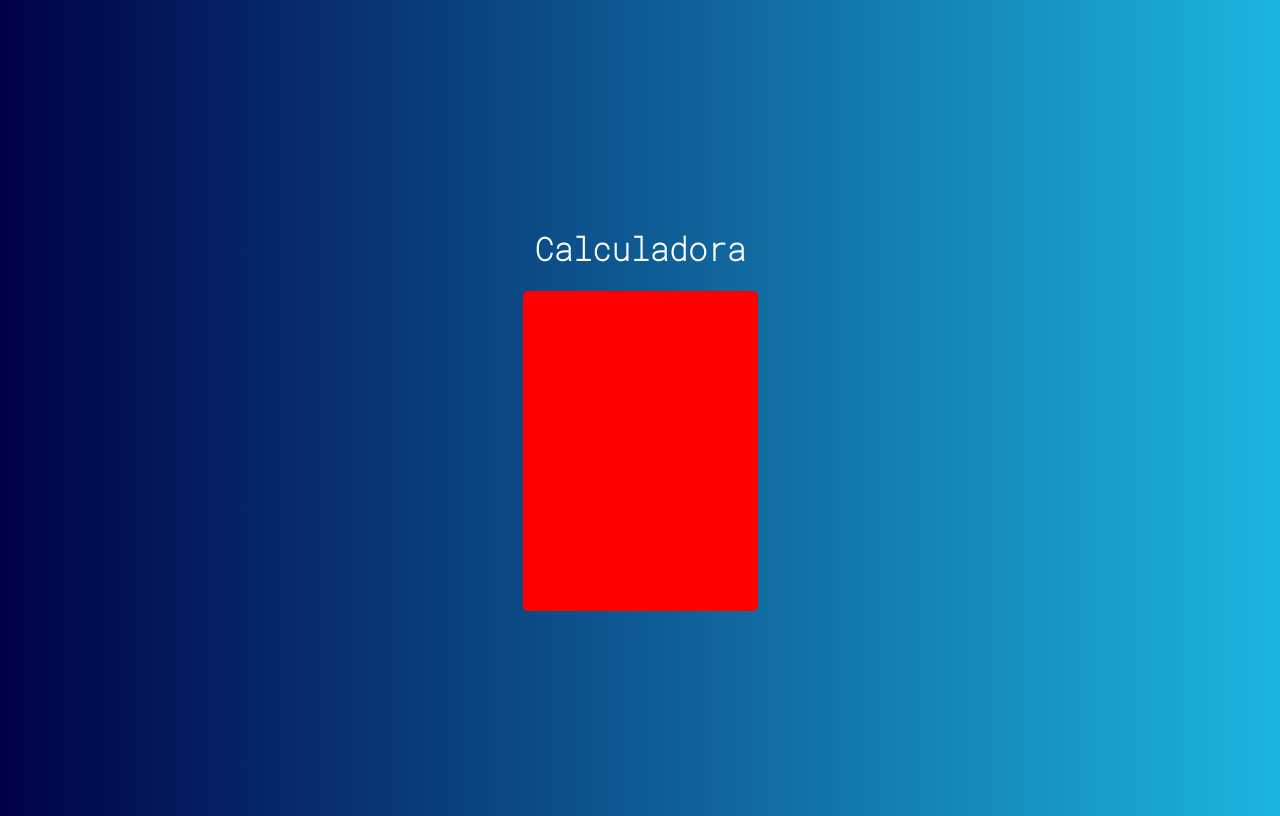
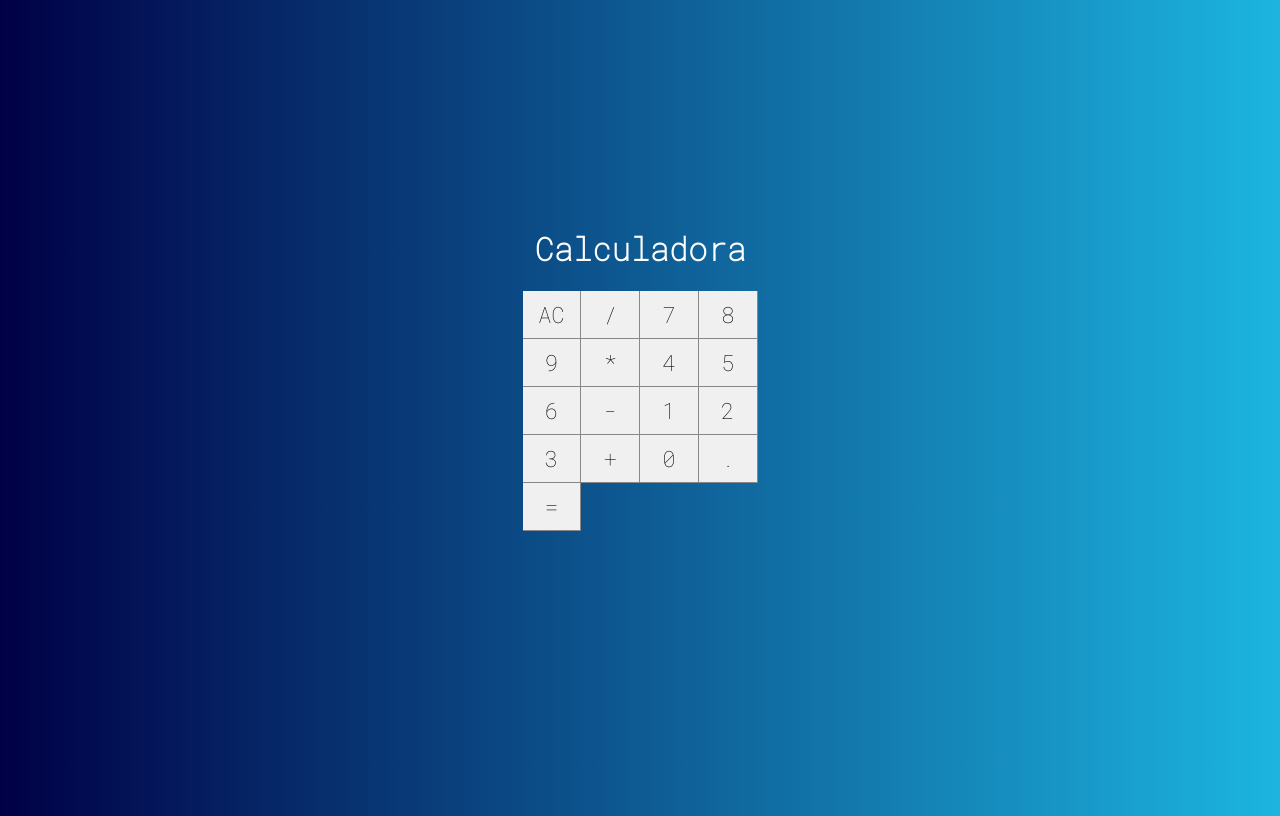
Before and after one commit to ManoelRodriguez/calculadora-react, a React (Create React App) app: page / in a window 1280 px wide. Built offline with nearby package versions, Linux system fonts and the light colour scheme.

Commit message:
Renderizando botões

```diff
--- /dev/null
+++ b/src/components/Button.css
@@ -0,0 +1,13 @@
+:root {
+    --bg--button: #f0f0f0;
+    --border-button: solid 1px #888;
+}
+
+.button {
+    font-size: 1.4rem;
+    background-color: var(--bg--button);
+    border: none;
+    border-right: var(--border-button);
+    border-bottom: var(--border-button);
+    outline: none;
+}
--- /dev/null
+++ b/src/components/Button.jsx
@@ -0,0 +1,8 @@
+import React from 'react'
+import './Button.css'
+
+export default props => {
+    return (
+        <button className='button'>{props.label}</button>
+    )
+}
--- a/src/main/Calculator.css
+++ b/src/main/Calculator.css
@@ -2,6 +2,9 @@
     height: 320px;
     width: 235px;
     border-radius: 5px;
-    overflow: hidden;
-    background-color: red;
+    /*     overflow: hidden;
+ */
+    display: grid;
+    grid-template-columns: repeat(4, 25%);
+    grid-template-rows: 48px 48px 48px 48px 48px;
 }
--- a/src/main/Calculator.jsx
+++ b/src/main/Calculator.jsx
@@ -1,10 +1,30 @@
 import React, { Component } from 'react'
+import Button from '../components/Button'
 import './Calculator.css'
 
 export default class Calculator extends Component {
     render() {
         return (
-            <div className='calculator'></div>
+            <div className='calculator'>
+                <Button label="AC" />
+                <Button label="/" />
+                <Button label="7" />
+                <Button label="8" />
+                <Button label="9" />
+                <Button label="*" />
+                <Button label="4" />
+                <Button label="5" />
+                <Button label="6" />
+                <Button label="-" />
+                <Button label="1" />
+                <Button label="2" />
+                <Button label="3" />
+                <Button label="+" />
+                <Button label="0" />
+                <Button label="." />
+                <Button label="=" />
+
+            </div>
         )
     }
 }
```
